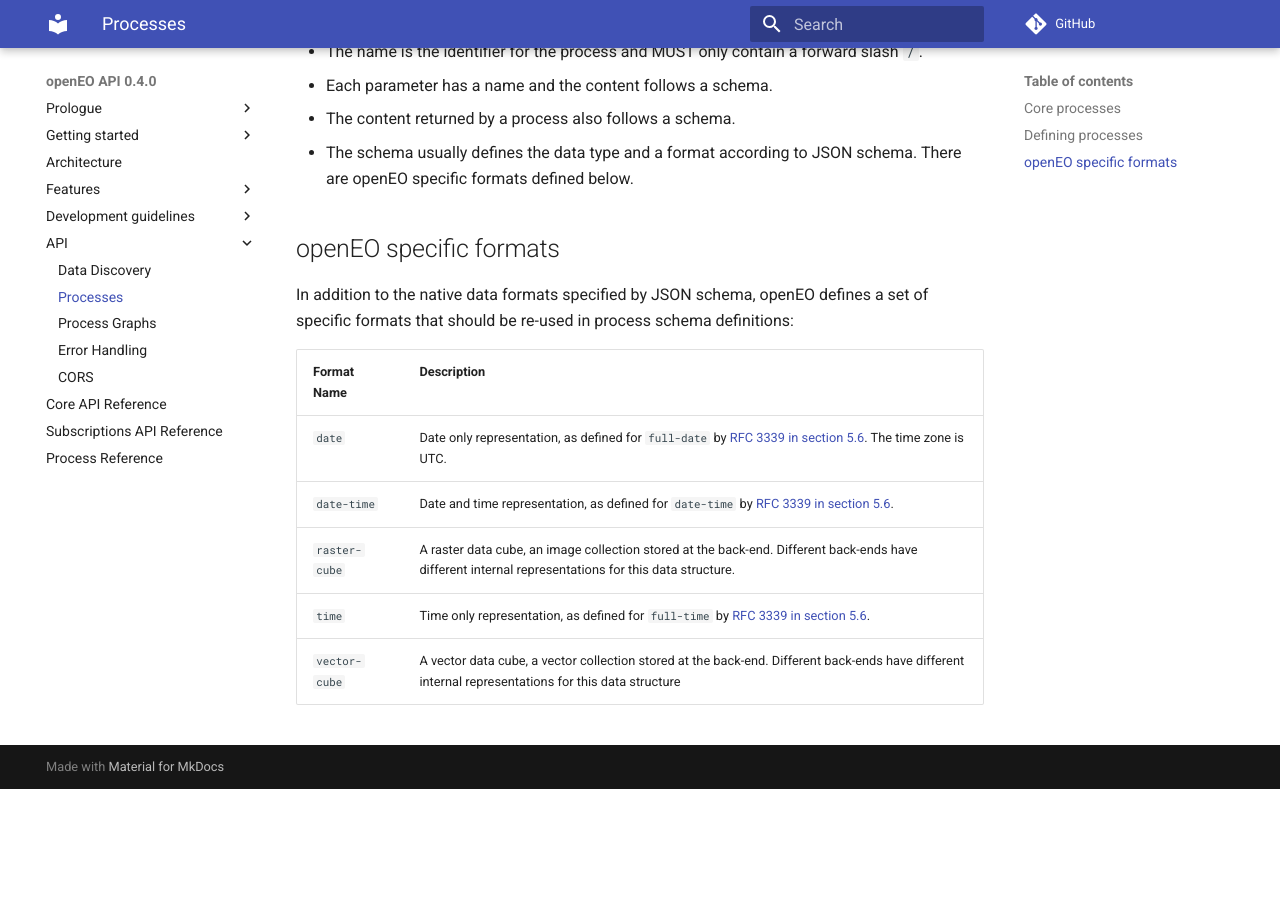
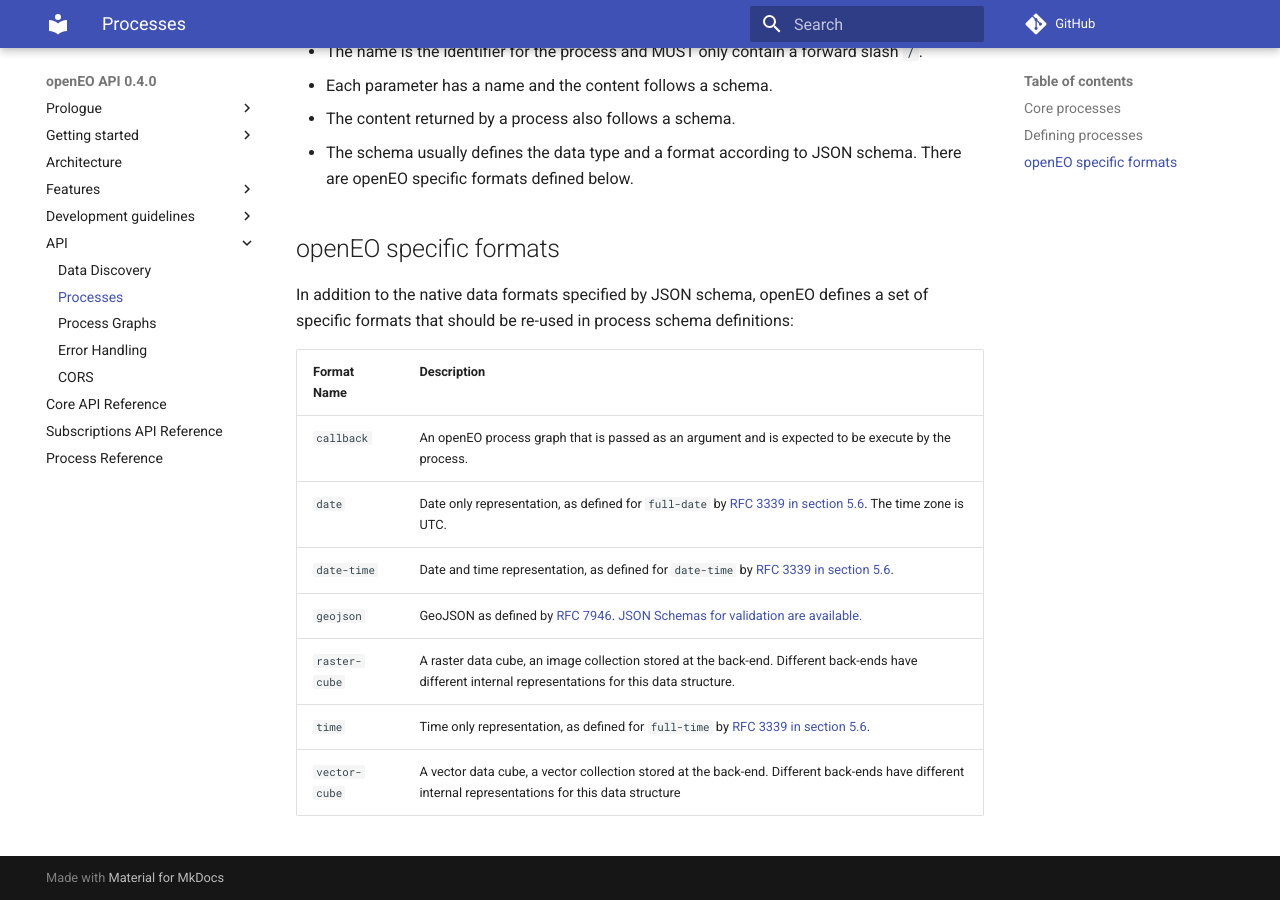
Before and after one commit to Open-EO/openeo-api, an MkDocs documentation site: the page built from docs/processes.md, in a window 1280 px wide and 900 px high, scrolled down 652 px. Built offline with MkDocs 1.6.1 and Material for MkDocs 9.7.7, drawn with Linux system fonts in a browser that asks for light colours; comment, search, counter and statistics services are not loaded; before the commit the page ends 1441 px from its top, so only the background shows below that.

Commit message:
Added two new process formats (callback, geojson) and updated the processes.

```diff
--- a/docs/processes.md
+++ b/docs/processes.md
@@ -25,8 +25,10 @@ In addition to the native data formats specified by JSON schema, openEO defines
 
 | Format Name   | Description                                                  |
 | ------------- | ------------------------------------------------------------ |
+| `callback`    | An openEO process graph that is passed as an argument and is expected to be execute by the process. |
 | `date`        | Date only representation, as defined for `full-date` by [RFC 3339 in section 5.6](https://tools.ietf.org/html/rfc3339#section-5.6). The time zone is UTC. |
 | `date-time`   | Date and time representation, as defined for `date-time` by [RFC 3339 in section 5.6](https://tools.ietf.org/html/rfc3339#section-5.6). |
+| `geojson`     | GeoJSON as defined by [RFC 7946](https://tools.ietf.org/html/rfc7946). [JSON Schemas for validation are available.](https://github.com/geojson/schema) |
 | `raster-cube` | A raster data cube, an image collection stored at the back-end. Different back-ends have different internal representations for this data structure. |
 | `time`        | Time only representation, as defined for `full-time` by [RFC 3339 in section 5.6](https://tools.ietf.org/html/rfc3339#section-5.6). |
 | `vector-cube` | A vector data cube, a vector collection stored at the back-end. Different back-ends have different internal representations for this data structure |
```
